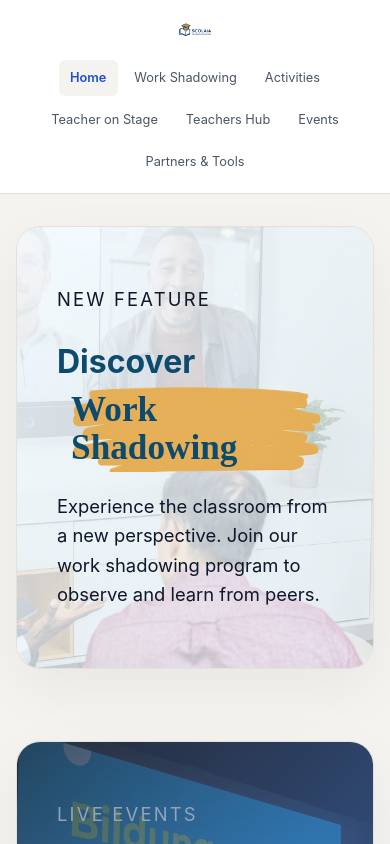
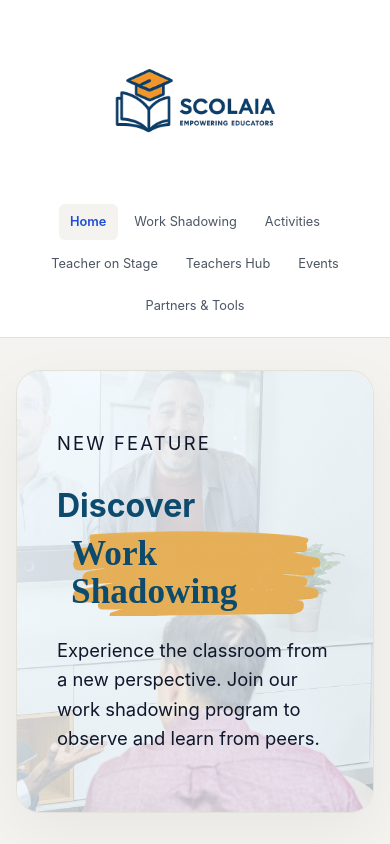
Before and after one commit to ozkoc/scolaia, a React (Vite) app: page / in a window 390 px wide. Shown: the top 844 px of the page. Built offline with nearby package versions, Linux system fonts and the light colour scheme.

Commit message:
Increase logo size 5x (200px desktop, 180px mobile)

```diff
--- a/src/App.css
+++ b/src/App.css
@@ -25,7 +25,7 @@
 }
 
 .site-logo-img {
-  height: 40px;
+  height: 200px;
   width: auto;
   display: block;
 }
@@ -809,7 +809,7 @@ button.icon-button {
   }
 
   .site-logo-img {
-    height: 36px;
+    height: 180px;
   }
 
   .site-header nav {
```
